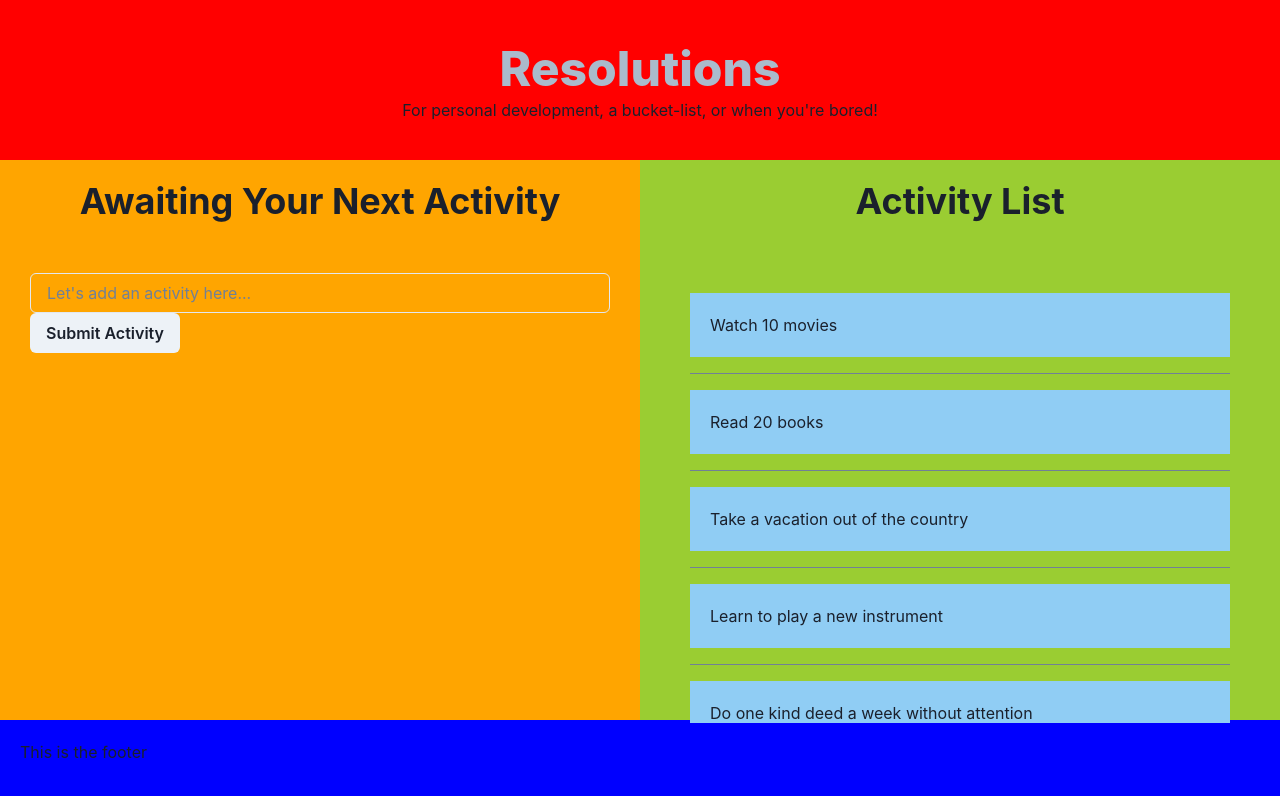
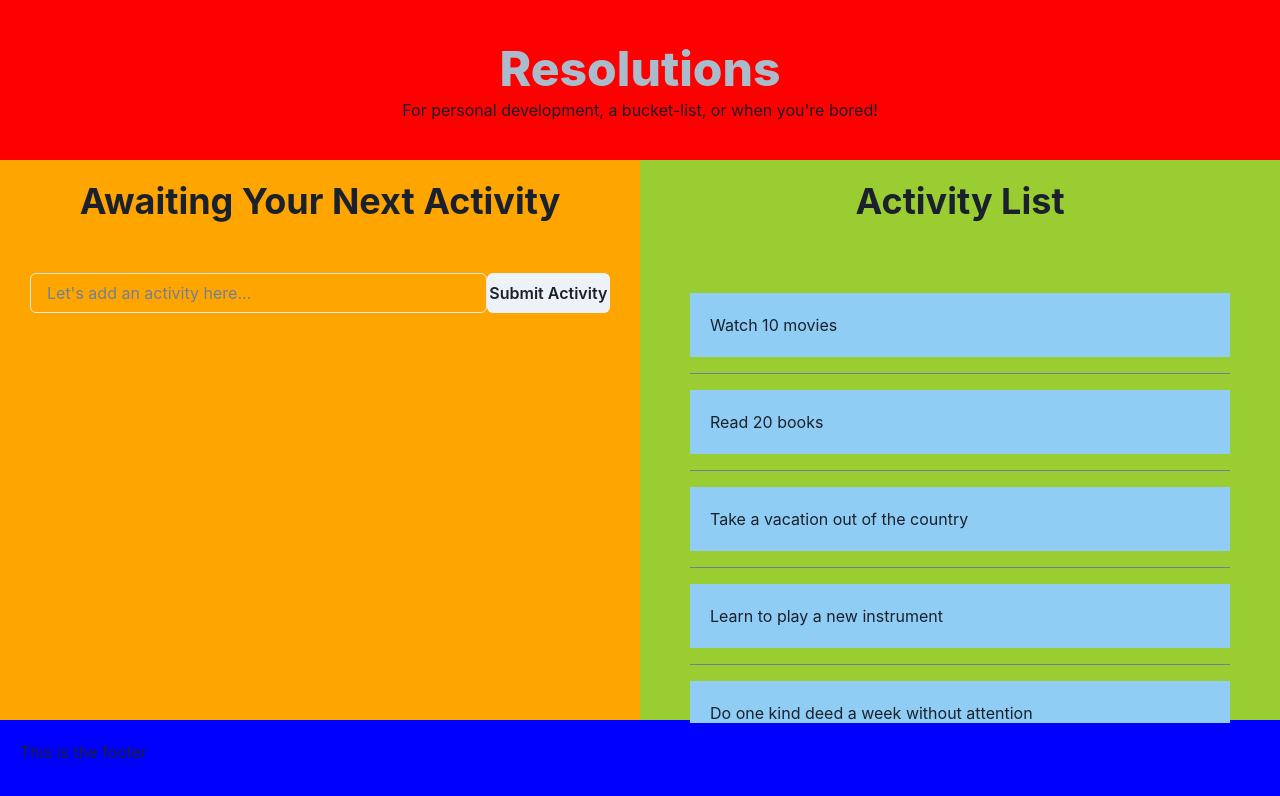
Before and after one commit to JCarter-coder/react-mvp, a React (Vite) app: page / in a window 1280 px wide. Shown: the top 796 px of the page. Built offline with nearby package versions, Linux system fonts and the light colour scheme.

Commit message:
"response adds to list, but with errors"

```diff
--- a/src/App.jsx
+++ b/src/App.jsx
@@ -9,6 +9,7 @@ import { Box, Flex, Spacer, Heading, Text } from '@chakra-ui/react';
 
 function App() {
   const [response, setResponse] = useState({});
+  // will update this to retrieve data from a database
   const [activities, setActivities] = useState(data.activities);
 
   const getResponse = (response) => {
@@ -16,8 +17,9 @@ function App() {
     setResponse({});
   }
 
-  const getActivities = (activity) => {
-    activities.push(activity);
+  const getActivities = (newResponse) => {
+    // add response to database and return the object
+    activities.push(newResponse);
   }
 
   return (
@@ -34,7 +36,7 @@ function App() {
           justify='space-around'
           direction={['column','column','row']}
         >
-          <Response />
+          <Response getResponse={getResponse} />
           <ActivityList activities={activities} />
         </Flex>
       </Box>
--- a/src/components/Response.jsx
+++ b/src/components/Response.jsx
@@ -1,25 +1,27 @@
 import { useState } from 'react';
-import { Box, Text, Button, Input, Heading } from '@chakra-ui/react'
+import { Box, Text, Button, Input, InputGroup, Heading } from '@chakra-ui/react'
 
-function Response({ response, getResponse }) {
+function Response({ getResponse }) {
     // Local state
     const [userResponse, setUserResponse] = useState("");
+    const getUserResponse = (event) => {
+      setUserResponse(event.target.value);
+    }
 
-    /* const getUserResponse = (info) => {
-        getResponse(info);
-        setUserResponse({});
-    } */
 
-    const recordResponse = (e) => {
+    /* const recordResponse = (e) => {
         console.log(e.target);
         setUserResponse(e.target.value);
         console.log(userResponse);
         getResponse(userResponse);
         setUserResponse({});
-    }
+    }*/
 
-    const handleClick = () => {
-        recordResponse();
+    const handleClick = (event) => {
+      console.log({userResponse});
+      let response={name:userResponse};
+      getResponse(response);
+      setUserResponse("");
     }
 
 
@@ -42,12 +44,18 @@ function Response({ response, getResponse }) {
           p='30px'
           overflow='auto'
         >
-          <Input
-            variant='outline'
-            focusBorderColor='white'
-            placeholder="Let's add an activity here...">
-          </Input>
-          <Button>Submit Activity</Button>
+          <InputGroup>
+            <Input
+              variant='outline'
+              focusBorderColor='white'
+              value={userResponse}
+              onChange={getUserResponse}
+              placeholder="Let's add an activity here...">
+            </Input>
+            <Button onClick={handleClick}>
+              Submit Activity
+            </Button>
+          </InputGroup>
         </Box>
       </Box>
     )
```
